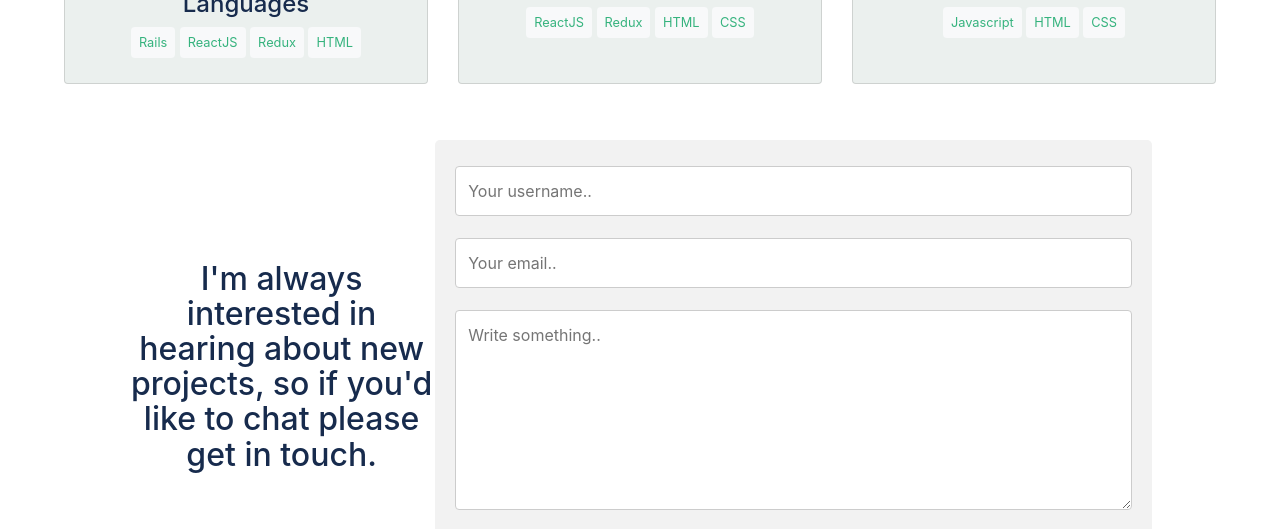
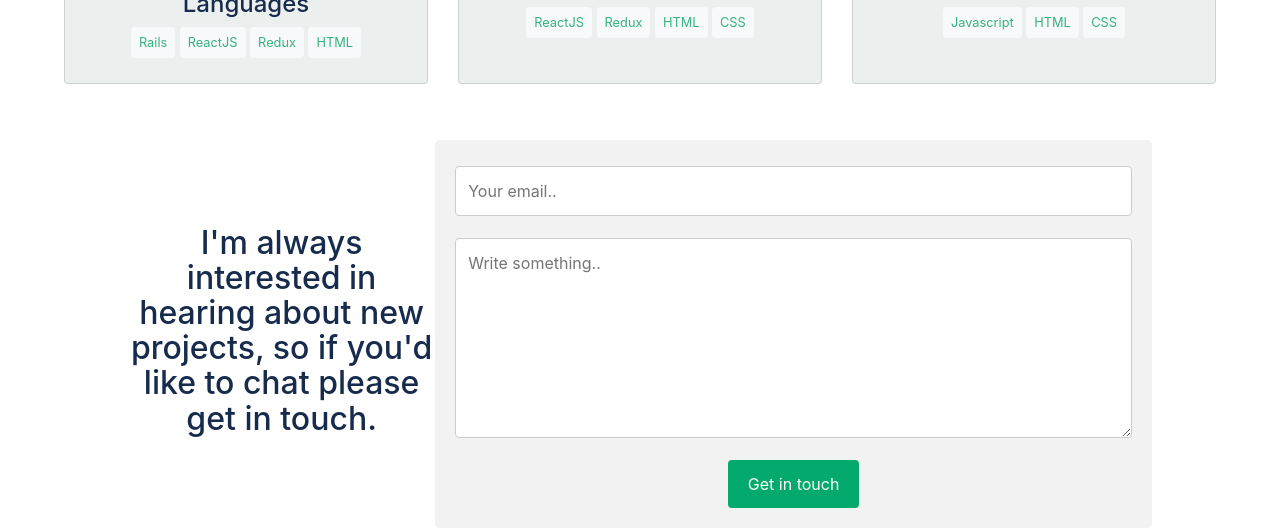
Before and after one commit to prolajumokeoni/portfolio, a website: page index.html in a window 1280 px wide. Shown: the part 2220-2749 px from the top of the page. Drawn offline with nearby package versions, Linux system fonts and the light colour scheme.

Commit message:
Add form spree

```diff
--- a/index.html
+++ b/index.html
@@ -242,8 +242,7 @@
         get in touch.</h2>
     </div>
     <div class="container">
-      <form>
-        <input type="text" id="username" name="username" placeholder="Your username..">
+      <form action="https://formspree.io/f/mnqwpnrw" method="post">
 
         <input type="text" id="email" name="email" placeholder="Your email..">
 
```
